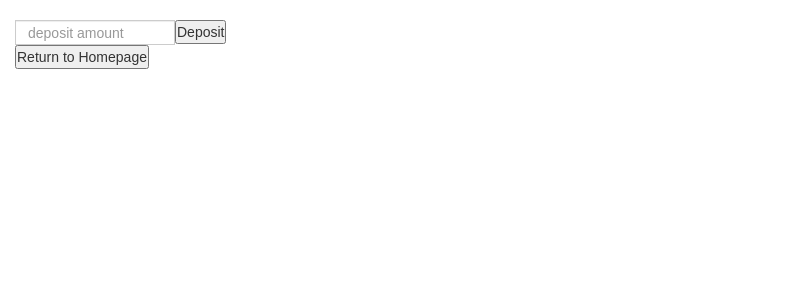
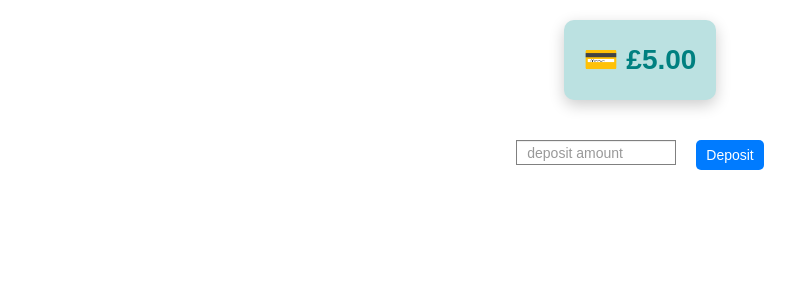
Before and after one commit to Alessio2110/django_vehicle_sharing, a Django app: page /deposit/ in a window 1280 px wide. Shown: the part 50-350 px from the top of the page, without its empty margins (0-812 px from the left). Run offline with Django 3.2, Linux system fonts and the light colour scheme; a user stored in the database is signed in; data comes from the database, SQL or seed files in the repository; both versions use the stored data as it was after the commit; some libraries are stand-ins or nearby versions.

```diff
--- a/IT_Project/it_project/settings.py
+++ b/IT_Project/it_project/settings.py
@@ -142,7 +142,7 @@ TEMPLATE_DIR = os.path.join(BASE_DIR, 'templates')
 # If True, users can register.
 REGISTRATION_OPEN = True
 # If True, the user will be automatically logged in after registering.
-REGISTRATION_AUTO_LOGIN = False
+REGISTRATION_AUTO_LOGIN = True
 # The URL that Django redirects users to after logging in.
 LOGIN_REDIRECT_URL = 'locations:index'
 # The page users are directed to if they are not logged in.
--- a/IT_Project/locations/views.py
+++ b/IT_Project/locations/views.py
@@ -73,17 +73,17 @@ def order_history(request):
 
     username = request.user.username
     logged_customer = CustomUser.objects.get(user=User.objects.get(username=username))
-    queryset = models.Order.objects.filter(customer_id=logged_customer.user.id)
+    queryset = models.Order.objects.filter(customer=logged_customer).order_by('id').reverse()
 
-    return render(request, 'locations/order_history.html', {'queryset':queryset})
+    return render(request, 'locations/order_history.html', {'queryset': queryset})
 
 def order_detail(request,nid):
     if request.user is None or not request.user.is_authenticated:
         return redirect("/accounts/login")
 
-    queryset = models.Order.objects.filter(id=nid)
+    order = models.Order.objects.get(id=nid)
 
-    return render(request, 'locations/order_detail.html', {'queryset':queryset})
+    return render(request, 'locations/order_detail.html', {'obj': order})
 
 # Create new order given data from user
 def create_order(request):
@@ -149,19 +149,20 @@ def conclude_order(request):
 def deposit(request):
     if request.user is None or not request.user.is_authenticated:
         return redirect("/accounts/login")
-
+    username = request.user.username
+    logged_customer = CustomUser.objects.get(user=User.objects.get(username=username))
     if request.method == "POST":
         depositAmount = Decimal(request.POST.get("depositAmount"))
-        username = request.user.username
-        logged_customer = CustomUser.objects.get(user=User.objects.get(username=username))
 
         balance = logged_customer.balance
 
         logged_customer.balance = depositAmount+balance
         logged_customer.save()
-        return redirect("/")
+        return redirect("/deposit")
     else:
-        return render(request, "locations/deposit.html")
+        context = {}
+        context['customer'] = logged_customer
+        return render(request, "locations/deposit.html", context = context)
 
 
 def payment(request,nid):
--- /dev/null
+++ b/IT_Project/static/css/deposit.css
@@ -0,0 +1,45 @@
+.container-fluid {
+    display: flex;
+    flex-direction: column;
+    align-items: center;
+  }
+
+  .input-group {
+    margin-top: 30px;
+    display: flex;
+    flex-direction: row;
+    align-items: center;
+    justify-content: center;
+  }
+
+  .form-control {
+    margin-right: 10px;
+    border-radius: 5px;
+    border: 1px solid gray;
+    padding: 5px 10px;
+    font-size: 14px;
+  }
+
+  button {
+    margin-left: 10px;
+    border-radius: 5px;
+    border: none;
+    background-color: #007bff;
+    color: white;
+    padding: 5px 10px;
+    font-size: 14px;
+    cursor: pointer;
+  }
+
+  button:hover {
+    background-color: #0069d9;
+  }
+
+  #customer {
+    margin-top: 20px;
+    background-color: #6c757d;
+  }
+
+  #customer:hover {
+    background-color: #5a6268;
+  }
--- a/IT_Project/templates/locations/deposit.html
+++ b/IT_Project/templates/locations/deposit.html
@@ -4,8 +4,15 @@
 {% block title %}
       Deposit
 {% endblock %}
+{% block extrahead %}
+<link rel="stylesheet" type="text/css" href="{% static 'css/deposit.css' %}">
+<link rel="stylesheet" type="text/css" href="{% static 'css/map.css' %}">
 
+{% endblock%}
 {% block content %}
+
+<p id="price"> 💳 £{{ customer.balance}}</p>
+
   <div class="input-group">
     <form  method="POST" >
       {% csrf_token %}
@@ -13,5 +20,6 @@
     <button type="submit" name="deposit" id="deposit" value="none">Deposit</button>
     </form>
   </div>
-  <button onclick="window.location.href='/'" type="button" id="customer" value="none">Return to Homepage</button>
+  {% comment %} <button onclick="window.location.href='/'" type="button" id="customer" value="none">Return to Homepage</button> {% endcomment %}
+
 {% endblock %}
--- a/IT_Project/templates/locations/order_detail.html
+++ b/IT_Project/templates/locations/order_detail.html
@@ -27,8 +27,8 @@
           </tr>
         </thead>
         <tbody>
-          {% for obj in queryset %}
-          {% if obj.customer_id == user.id %}
+          {{ user.id}}
+          {% if obj.customer.user.id == user.id %}
           <tr>
             <th>{{obj.id}}</th>
             <td>{{ obj.initial_time|date:"H:i" }}</td>
@@ -44,7 +44,6 @@
 <!--            </td>-->
           </tr>
           {% endif%}
-          {% endfor %}
         </tbody>
       </table>
     </div>
```
Also changed, not shown: IT_Project/db.sqlite3.
